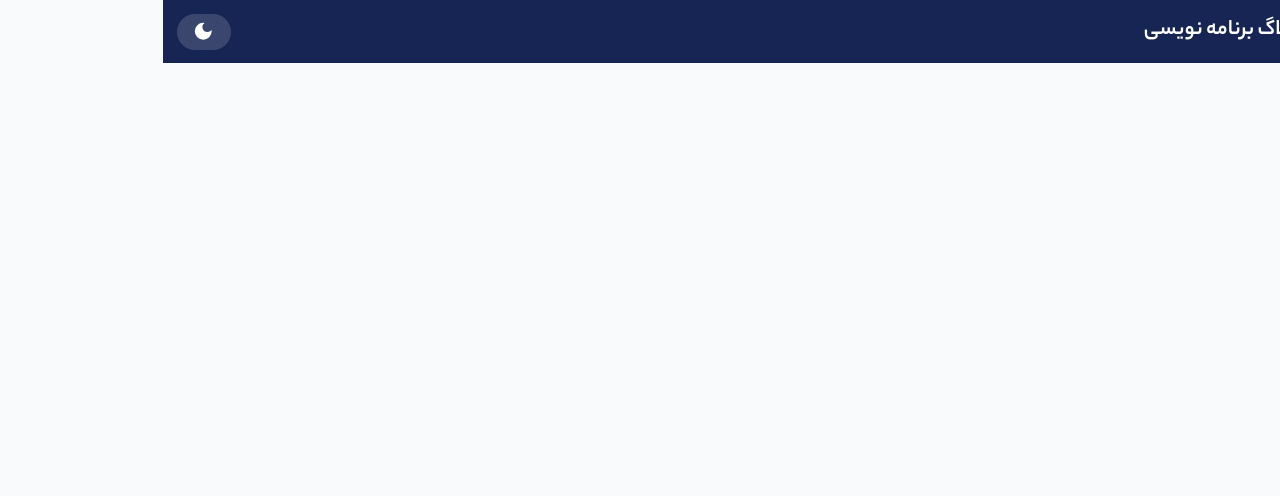
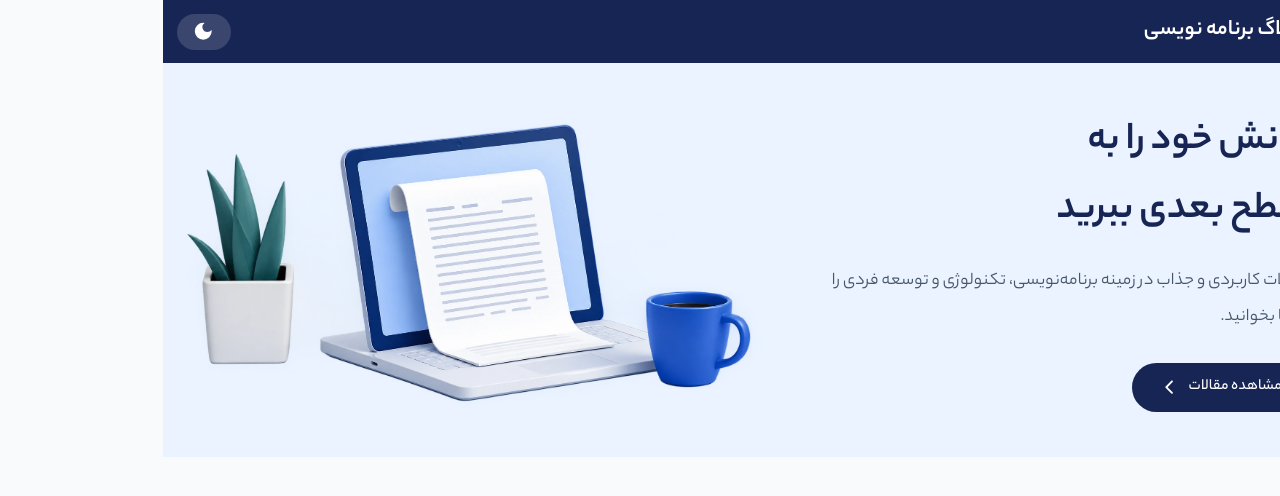
Before and after one commit to dev-mohammad78/blog, a React (Vite) app: page / in a window 1280 px wide. Shown: the top 496 px of the page. Built offline with nearby package versions, Linux system fonts and the light colour scheme; no server answers.

Commit message:
HomePages created

```diff
--- a/src/App.jsx
+++ b/src/App.jsx
@@ -2,6 +2,7 @@ import { gql } from "@apollo/client";
 import { useQuery } from "@apollo/client/react";
 
 import Layout from "./layout/Layout";
+import HomePage from "./pages/HomePage";
 const QUERY = gql`
   query {
     authors {
@@ -14,7 +15,11 @@ function App() {
   const response = useQuery(QUERY);
   console.log(response);
 
-  return <Layout />;
+  return (
+    <Layout>
+      <HomePage />
+    </Layout>
+  );
 }
 
 export default App;
--- a/src/global.css
+++ b/src/global.css
@@ -29,6 +29,11 @@
   --success: #22c55e;
   --danger: #ef4444;
   --warning: #f59e0b;
+
+  /* Hero */
+  --hero-bg: #eaf3ff;
+  --hero-text: #172554;
+  --hero-description: #475569;
 
   /* Shadow */
   --shadow-color: rgb(15 23 42 / 0.08);
@@ -83,6 +88,11 @@
   --danger: #f87171;
   --warning: #fbbf24;
 
+  /* Hero */
+  --hero-bg: #172a4a;
+  --hero-text: #f8fafc;
+  --hero-description: #cbd5e1;
+
   /* Shadow */
   --shadow-color: rgb(0 0 0 / 0.25);
 }
--- /dev/null
+++ b/src/pages/HomePage.jsx
@@ -0,0 +1,44 @@
+import { IoIosArrowBack } from "react-icons/io";
+
+import heroImage from "../assets/image.webp";
+
+function HomePage() {
+  return (
+    <section className="overflow-hidden bg-[var(--hero-bg)] transition-colors duration-300">
+      <div className="flex min-h-[360px] flex-col md:flex-row">
+        {/* Text */}
+        <div className="order-1 flex w-full flex-col text-center md:text-start items-center md:items-start justify-center px-6 py-10 md:w-1/2 md:px-12">
+          <h1 className="text-3xl font-bold leading-[1.7] text-[var(--hero-text)] transition-colors duration-300 md:text-4xl">
+            دانش خود را به <br />
+            سطح بعدی ببرید
+          </h1>
+
+          <p className="mt-4 max-w-md text-sm leading-8 text-[var(--hero-description)] transition-colors duration-300 md:text-base">
+            مقالات کاربردی و جذاب در زمینه برنامه‌نویسی، تکنولوژی و توسعه فردی
+            را اینجا بخوانید.
+          </p>
+
+          <button
+            type="button"
+            className="mt-6 flex items-center gap-x-2 rounded-full bg-[var(--primary)] px-6 py-3 text-sm font-medium text-[var(--text-white)] transition-colors duration-300 hover:bg-[var(--primary-hover)]"
+          >
+            <span>مشاهده مقالات</span>
+
+            <IoIosArrowBack className="text-lg" />
+          </button>
+        </div>
+
+        {/* Image */}
+        <div className="order-2 h-[250px] w-full hidden md:block md:w-1/2">
+          <img
+            src={heroImage}
+            alt="محیط مطالعه و یادگیری"
+            className="mt-4 ml-4 object-cover object-center"
+          />
+        </div>
+      </div>
+    </section>
+  );
+}
+
+export default HomePage;
```
Also changed, not shown: src/assets/image.webp (added).
